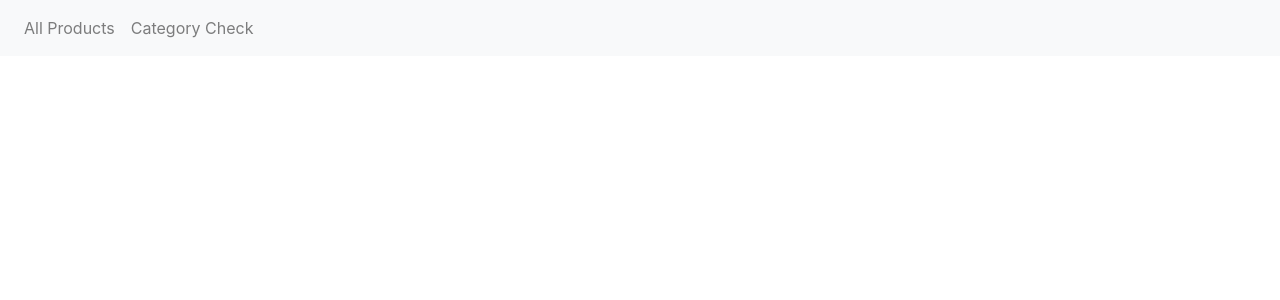
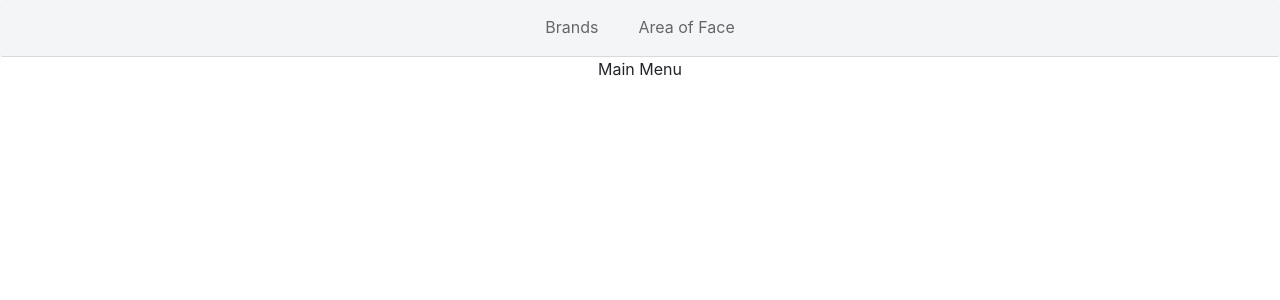
Before and after one commit to AdamVarden/BetterYou, a React (Create React App) app: page / in a window 1280 px wide. Shown: the top 300 px of the page. Built offline with nearby package versions, Linux system fonts and the light colour scheme.

Commit message:
Worked on Navigation Bar

```diff
--- a/package.json
+++ b/package.json
@@ -11,6 +11,7 @@
     "cors": "^2.8.5",
     "express": "^4.17.1",
     "mongoose": "^5.9.1",
+    "rc-menu": "^7.5.5",
     "react": "^16.12.0",
     "react-bootstrap": "^1.0.0-beta.16",
     "react-dom": "^16.12.0",
--- a/src/App.js
+++ b/src/App.js
@@ -6,7 +6,10 @@ import Navbar from 'react-bootstrap/Navbar';
 import { Switch, Route, BrowserRouter } from 'react-router-dom';
 import View from './Components/view';
 import Category from './Components/category';
-
+import Button from 'react-bootstrap/Button'
+import MainMenu from './Components/mainMenu';
+import Menu, { SubMenu, Item as MenuItem, Divider, ItemGroup as MenuItemGroup } from 'rc-menu';
+import 'rc-menu/assets/index.css';
 
 class App extends React.Component {
   render() {
@@ -14,17 +17,16 @@ class App extends React.Component {
       <BrowserRouter>
 
         <div className="App">
-          <Navbar bg="light" expand="lg">
-            <Nav>
-              <Nav.Item>
-                <Nav.Link href="/view">All Products </Nav.Link>
-              </Nav.Item>
-              <Nav.Item>
-                <Nav.Link href="/category/Foundation">Category Check </Nav.Link>
-              </Nav.Item>
-            </Nav>
-          </Navbar>
+          <Menu mode="horizontal">
+            <MenuItem>Brands</MenuItem>
+            <SubMenu title="Area of Face">
+              <SubMenu title="Face">
+                <MenuItem><a href="/category/Foundation">Foundation</a></MenuItem>
+              </SubMenu>
+            </SubMenu>
+          </Menu>
           <Switch>
+          <Route exact path="/" component={MainMenu} />
 
             <Route path="/view" component={View} />
             <Route path="/category/:Category" component={Category} />
--- a/src/Components/category.js
+++ b/src/Components/category.js
@@ -26,7 +26,7 @@ class Category extends React.Component {
         return (
 
             <div className="App">
-              <h1>MEEE</h1>
+              <h1>Category</h1>
               <Products myProducts={this.state.products}></Products>
 
             </div>
--- /dev/null
+++ b/src/Components/mainMenu.js
@@ -0,0 +1,16 @@
+import React from 'react';
+import '../App.css';
+import Products from '../Product/product';
+
+class MainMenu extends React.Component {
+
+    render(){
+        return (
+
+            <div className="App">
+                Main Menu
+            </div>
+          );
+        }
+      }
+   export default MainMenu;
--- a/src/Components/view.js
+++ b/src/Components/view.js
@@ -23,7 +23,7 @@ class View extends React.Component {
         return (
 
             <div className="App">
-              <h1>HEYY</h1>
+              <h1>View Component</h1>
               <Products myProducts={this.state.products}></Products>
 
             </div>
```
Also changed, not shown: 1 other file (tests, documents, lock files or other folders).
